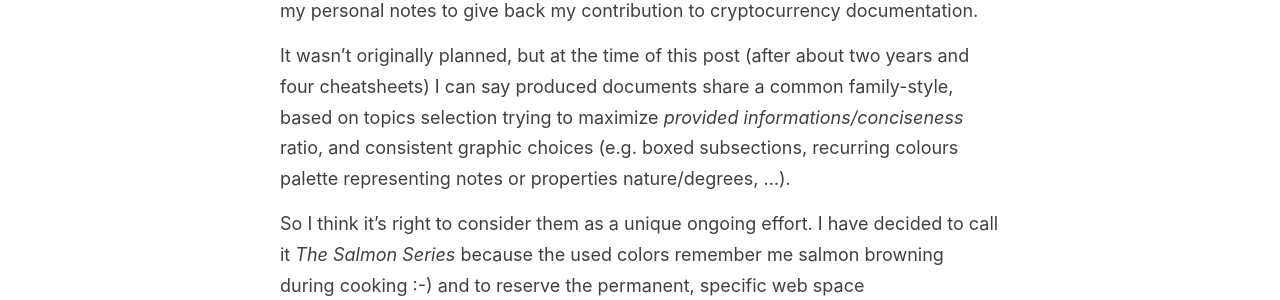
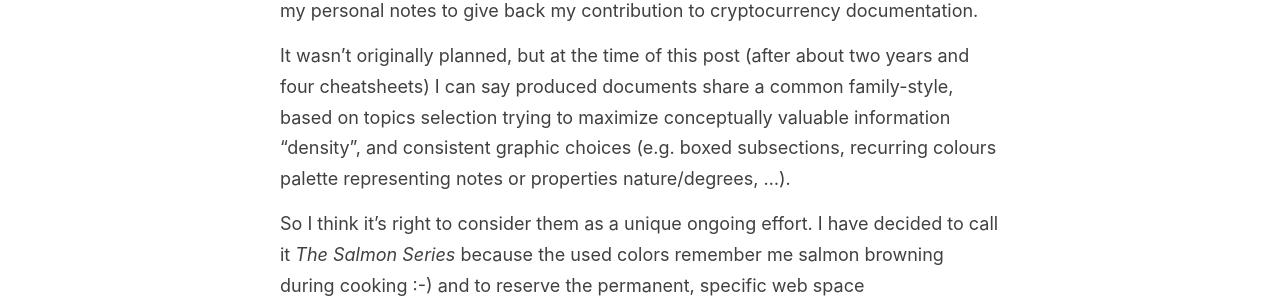
Before and after one commit to baro77/baro77.github.io, a Jekyll site: the page built from _pages/2022-8-14-Introducing-TSS.md, in a window 1280 px wide. Shown: the part 816-1116 px from the top of the page. Built offline with Jekyll 4.4.1, drawn with Linux system fonts in a browser that asks for light colours.

Commit message:
tss e introducingtss edit

```diff
--- a/_pages/2022-8-14-Introducing-TSS.md
+++ b/_pages/2022-8-14-Introducing-TSS.md
@@ -9,7 +9,7 @@
 <br>
 Since 2020 I'm studying Monero inner workings and producing infographics from my personal notes to give back my contribution to cryptocurrency documentation.
 
-It wasn't originally planned, but at the time of this post (after about two years and four cheatsheets) I can say produced documents share a common family-style, based on topics selection trying to maximize _provided informations/conciseness_ ratio, and consistent graphic choices (e.g. boxed subsections, recurring colours palette representing notes or properties nature/degrees, ...).
+It wasn't originally planned, but at the time of this post (after about two years and four cheatsheets) I can say produced documents share a common family-style, based on topics selection trying to maximize conceptually valuable information "density", and consistent graphic choices (e.g. boxed subsections, recurring colours palette representing notes or properties nature/degrees, ...).
 
 So I think it's right to consider them as a unique ongoing effort. I have decided to call it _The Salmon Series_ because the used colors remember me salmon browning during cooking :-) and to reserve the permanent, specific web space [https://www.bybaro.it/tss](https://www.bybaro.it/tss) as privileged entry point for the project on this site.
 
```
Also changed, not shown: _pages/tss.md (+0 -1 lines).
